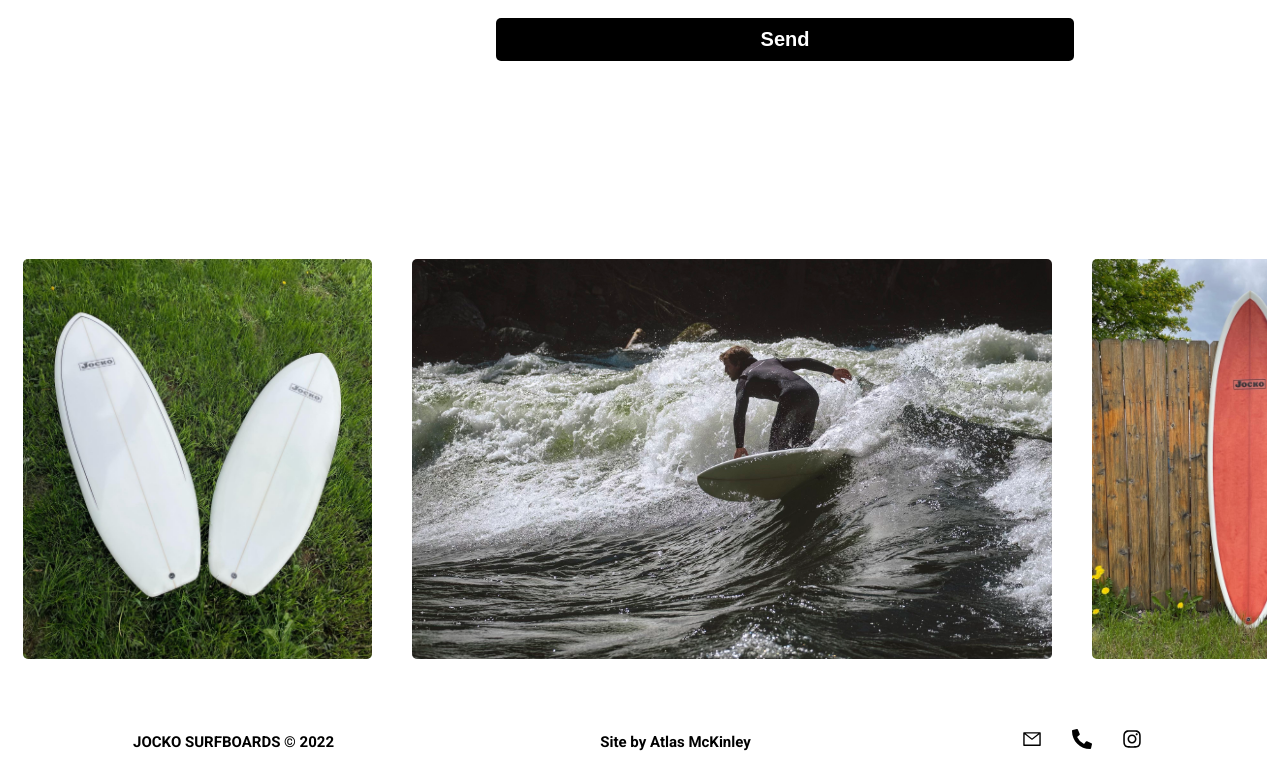
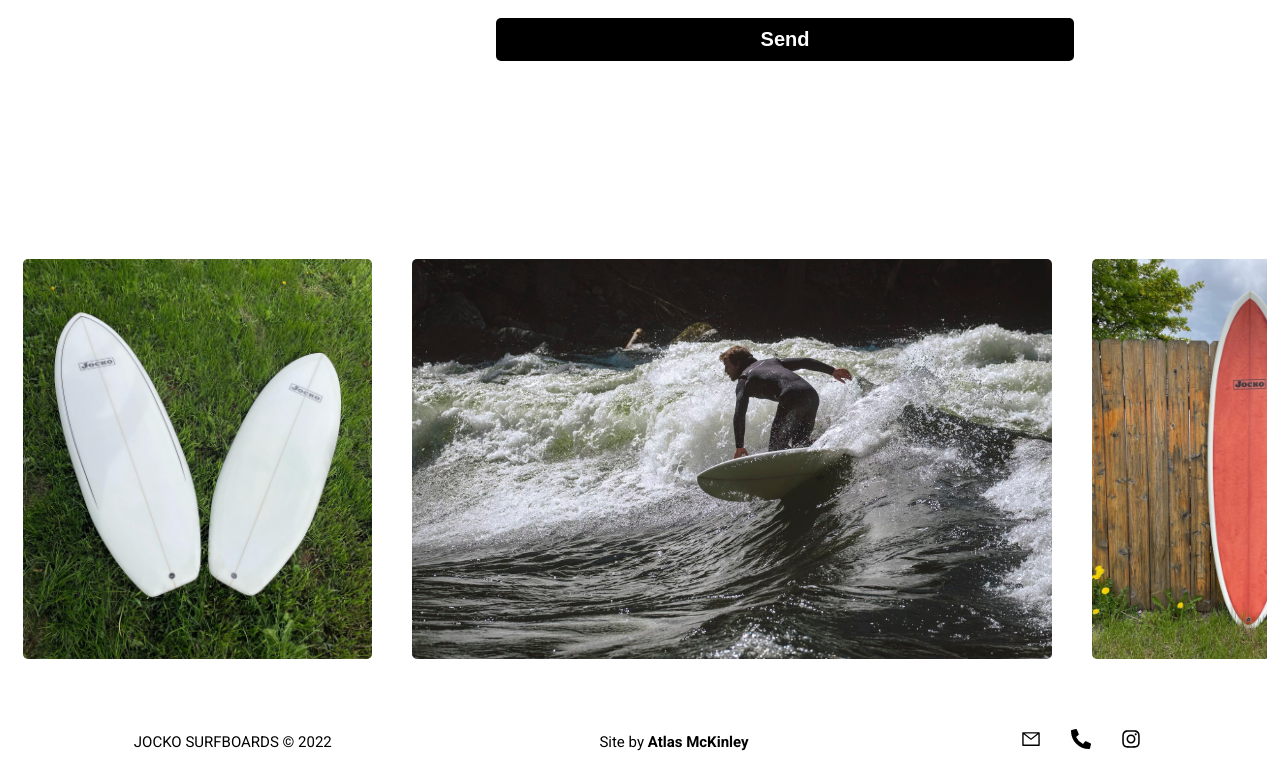
Before and after one commit to atlasmac/jocko-react, a React (Create React App) app: page / in a window 1280 px wide. Shown: the part 1961-2725 px from the top of the page. Built offline with nearby package versions, Linux system fonts and the light colour scheme.

Commit message:
Change form. Change footer.

```diff
--- a/formspree.json
+++ b/formspree.json
@@ -2,7 +2,7 @@
   "forms": {
     "contactForm": {
       "name": "Contact Form",
-      "actions": [{ "type": "email", "to": "mckinleyatlas@gmail.com" }]
+      "actions": [{ "type": "email", "to": "jockoboards@gmail.com" }]
     }
   }
 }
--- a/src/App.js
+++ b/src/App.js
@@ -17,7 +17,7 @@ function App() {
           <>
             <Home />
             <Message />
-            <FormspreeProvider project="1992070772889222261">
+            <FormspreeProvider project="1995691809786822157">
               <ContactPage />
             </FormspreeProvider>
             <Gallery /></>
--- a/src/components/Footer.js
+++ b/src/components/Footer.js
@@ -14,8 +14,9 @@ const Footer = () => {
 
         <div className='footerOrder'>
           <p className="copyright">
+            Site by
             <a href="https://www.atlasmckinley.com" target='_blank' rel="noreferrer">
-              Site by Atlas McKinley
+              <span className='boldName'> Atlas McKinley</span>
             </a>
           </p>
         </div>
--- a/src/index.css
+++ b/src/index.css
@@ -199,10 +199,15 @@ footer a:hover {
 
 .copyright {
   text-align: center;
+  font-weight: lighter;
   font-size: 1.5rem;
   padding: 0;
   margin: 0;
 
+}
+
+.boldName{
+  font-weight: bold;
 }
 
 /* contact page */
```
